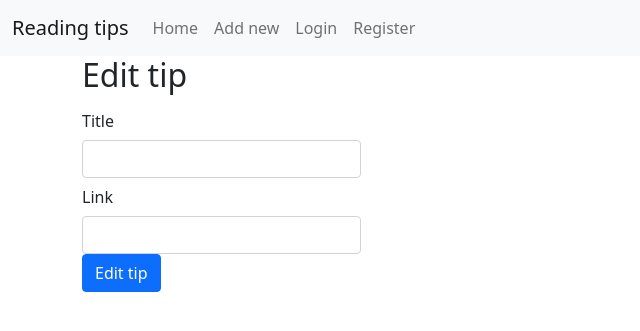
After one commit to uradora/ohtu-miniprojekti-2021, a Flask app: page /changetip in a window 1280 px wide. The commit adds this page. Shown: the top 331 px of the page, without its empty margins (0-640 px from the left). Run offline with Flask 2, Linux system fonts and the light colour scheme.

Commit message:
Add form, route and minor modifications for tip editing

```diff
--- a/src/routes.py
+++ b/src/routes.py
@@ -18,6 +18,10 @@ def newtip():
 @app.route("/newtip")
 def create_tip():
     return render_template("newtip.html")
+
+@app.route("/changetip")
+def change_tip():
+    return render_template("changetip.html")
 
 @app.route("/deletetip/<id>")
 def delete_tip(id):
--- /dev/null
+++ b/src/templates/changetip.html
@@ -0,0 +1,28 @@
+{% extends "layout.html" %}
+
+{% block title %} Edit tip {% endblock %}
+
+{% block body %}
+<div class="page-header">
+    <h2>Edit tip</h2>
+</div>
+
+<form action="/newtip" method="POST">
+
+    <div class="form-row">
+        <div class="form-group col-md-3">
+            <label for="category" class="col-sm-2 col-form-label">Title</label>
+            <input type="text" class="form-control" name="title" id="exampleInputEmail1">
+        </div>
+    </div>
+
+    <div class="form-row">
+        <div class="form-group col-md-3">
+            <label for="category" class="col-sm-2 col-form-label">Link</label>
+            <input type="text" class="form-control" name="link" id="exampleInputEmail1">
+        </div>
+    </div>
+
+    <button type="submit" class="btn btn-primary">Edit tip</button>
+</form>
+{% endblock %}
```
Also changed, not shown: src/templates/userpage.html (+6 -1 lines), 1 other file.
